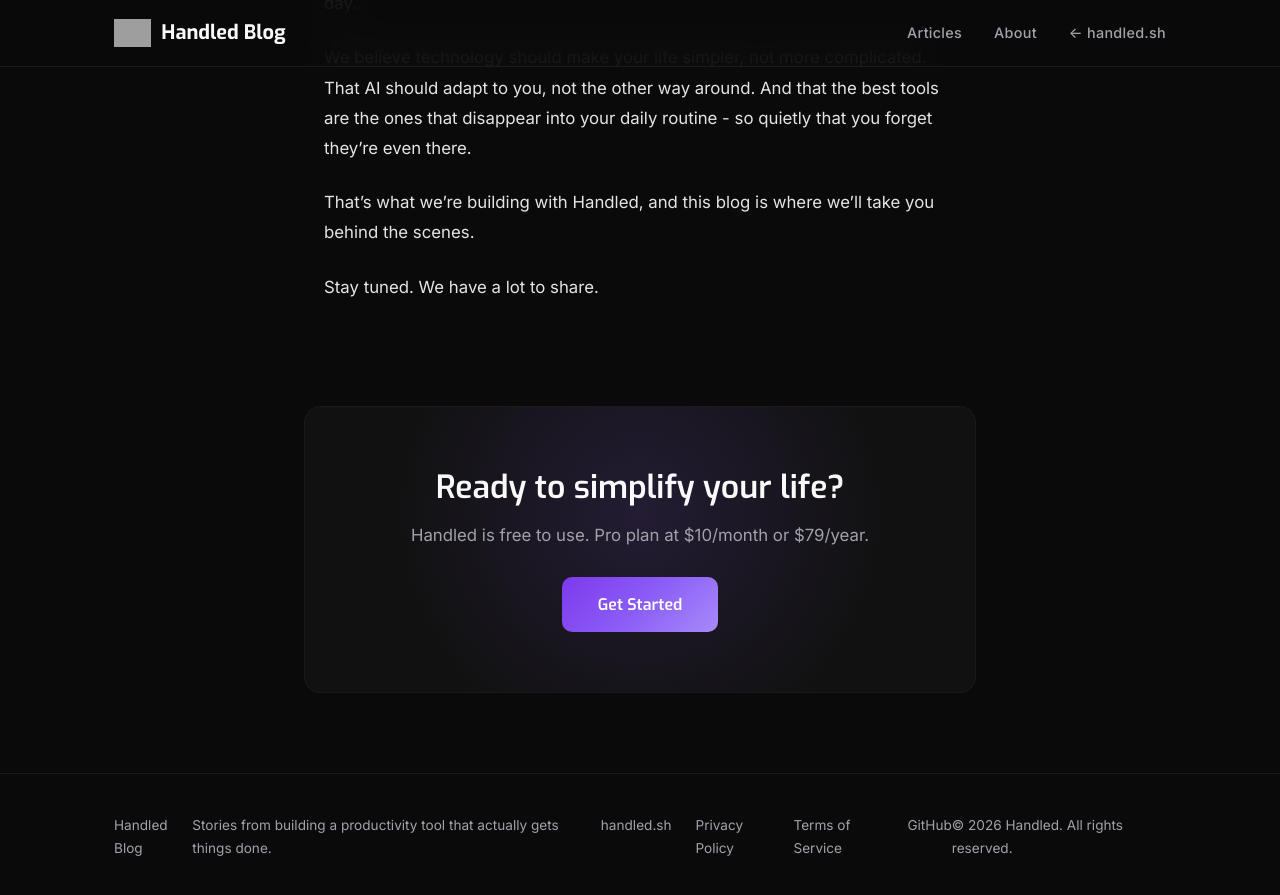
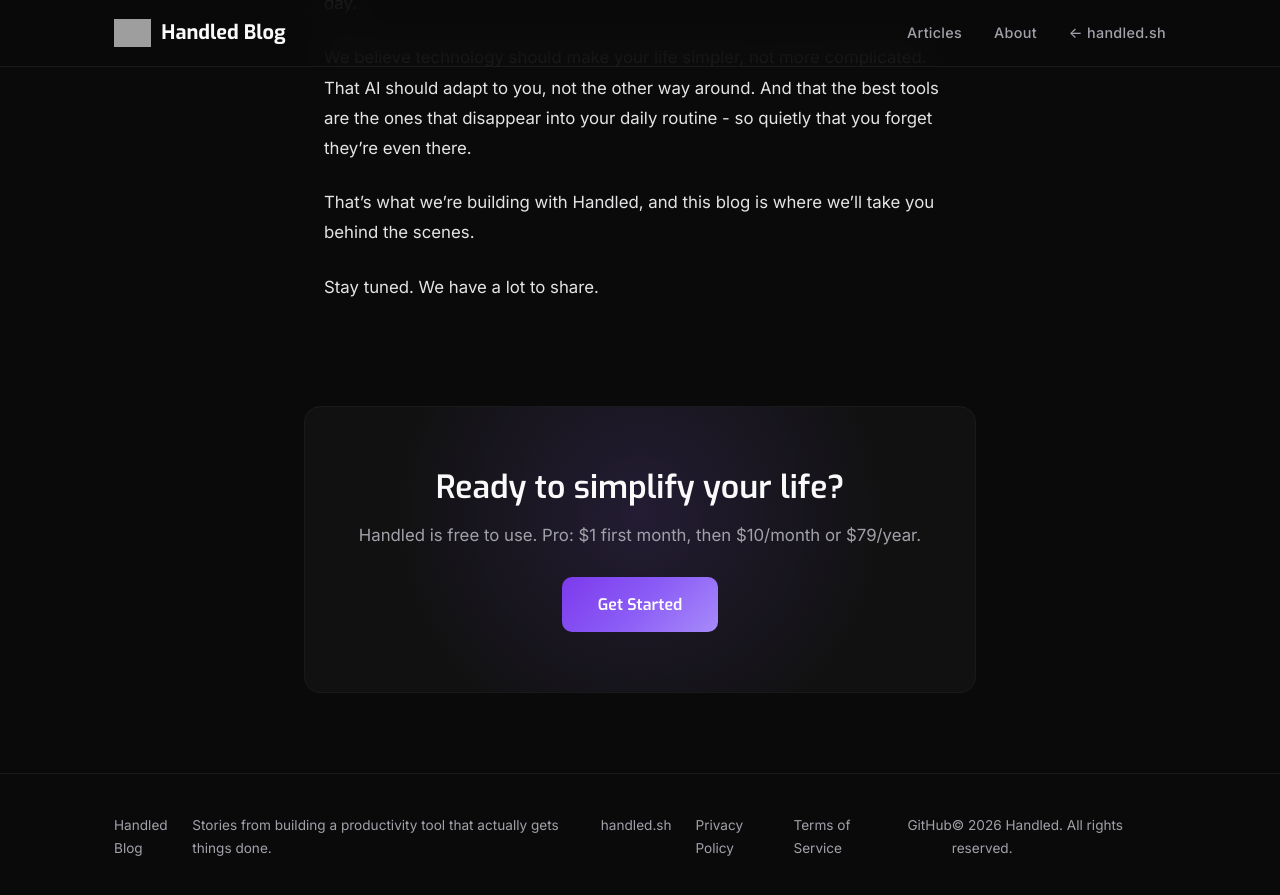
Before and after one commit to handled-sh/handled-sh.github.io, a Jekyll site: the page built from _posts/2026-02-08-welcome-to-the-handled-blog.md, in a window 1280 px wide and 900 px high, scrolled down 582 px. Shown: the top 895 px of the window. Built offline with Jekyll 4.4.1, drawn with Linux system fonts in a browser that asks for light colours.

Commit message:
Update pricing: $1 first month

```diff
--- a/_layouts/post.html
+++ b/_layouts/post.html
@@ -33,7 +33,7 @@ layout: default
 <div class="post-footer">
     <div class="cta-banner">
         <h2>Ready to simplify your life?</h2>
-        <p>Handled is free to use. Pro plan at $10/month or $79/year.</p>
+        <p>Handled is free to use. Pro: $1 first month, then $10/month or $79/year.</p>
         <a href="https://handled.sh" target="_blank" class="btn-primary">Get Started</a>
     </div>
 </div>
```
